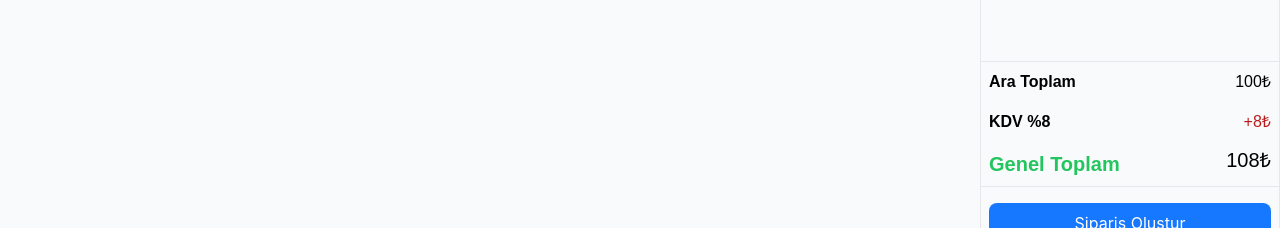
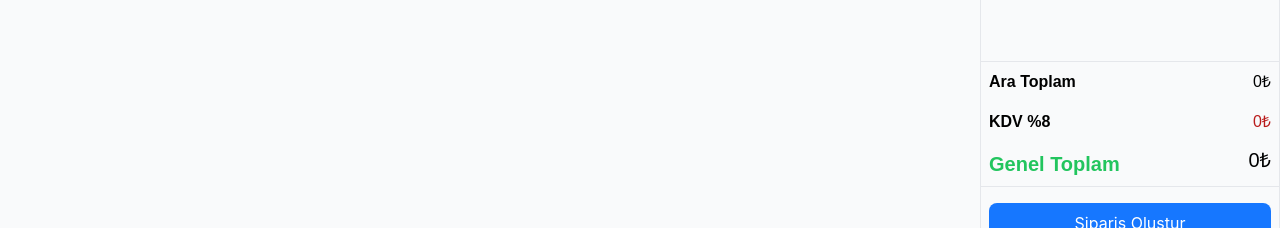
Before and after one commit to Ayalni2289/POS-projesi-Devam-, a React (Create React App) app in the folder client/: page / in a window 1280 px wide. Shown: the part 492-720 px from the top of the page. Built offline with nearby package versions, Linux system fonts and the light colour scheme; no server answers.

Commit message:
Sepetteki ürünlerin fiyatlandırılma işlemi tamam.

```diff
--- a/client/src/components/carts/Carts.jsx
+++ b/client/src/components/carts/Carts.jsx
@@ -1,12 +1,16 @@
 import { Button } from "antd";
-import { ClearOutlined, PlusCircleOutlined,MinusCircleOutlined } from "@ant-design/icons";
+import {
+  ClearOutlined,
+  PlusCircleOutlined,
+  MinusCircleOutlined,
+} from "@ant-design/icons";
 import { useSelector } from "react-redux";
 import { useDispatch } from "react-redux";
 import { deleteCart } from "../../redux/cartSlice";
 
 const Carts = () => {
-  const { cartItems } = useSelector((state) => state.cart);
-  const dispatch= useDispatch()
+  const cart = useSelector((state) => state.cart);
+  const dispatch = useDispatch();
 
   return (
     <div className="cart h-full max-h-[calc(100vh_-_90px)] flex flex-col">
@@ -21,14 +25,20 @@
         className="cart-items px-2 flex flex-col gap-y-3 pt-2
                            overflow-y-auto "
       >
-        {cartItems.map((item) => (
+        {cart.cartItems.map((item) => (
           <li className="cart-item flex justify-between" key={item._id}>
             <div className="flex items-center">
-              <img src={item.img} alt="" className="w-16 h-16 object-cover cursor-pointer"
-                onClick={()=> dispatch(deleteCart(item))} />
+              <img
+                src={item.img}
+                alt=""
+                className="w-16 h-16 object-cover cursor-pointer"
+                onClick={() => dispatch(deleteCart(item))}
+              />
               <div className="flex flex-col ml-2">
                 <b>{item.title}</b>
-                <span>{item.price}₺ x {item.quantity}</span>
+                <span>
+                  {item.price}₺ x {item.quantity}
+                </span>
               </div>
             </div>
             <div className="flex items-center gap-x-1">
@@ -54,17 +64,26 @@
         {/*Ara Toplam */}
         <div className="flex justify-between p-2">
           <b>Ara Toplam</b>
-          <span>100₺</span>
+          <span>{cart.total > 0 ? cart.total.toFixed(2) : 0}₺</span>
         </div>
         {/*KDV */}
         <div className="flex justify-between p-2">
-          <b>KDV %8</b>
-          <span className="text-red-700">+8₺</span>
+          <b>KDV %{cart.tax}</b>
+          <span className="text-red-700">
+            {(cart.total * cart.tax) / 100 > 0
+              ? `+${((cart.total * cart.tax) / 100).toFixed(2)}`
+              : 0}
+            ₺
+          </span>
         </div>
         {/*Genel Toplam*/}
         <div className="flex justify-between p-2 border-b">
           <b className="text-xl text-green-500">Genel Toplam</b>
-          <span className="text-xl leading-none">108₺</span>
+          <span className="text-xl leading-none">
+            {cart.total + (cart.total * cart.tax) / 100 > 0
+              ? (cart.total + (cart.total * cart.tax) / 100).toFixed(2)
+              : 0}₺
+          </span>
         </div>
         {/*Sipariş Oluştur ve Temizle Butonları*/}
         <div className="py-4 px-2">
--- a/client/src/redux/cartSlice.js
+++ b/client/src/redux/cartSlice.js
@@ -5,7 +5,7 @@
   initialState: {
     cartItems: [],
     total: 0,
-    price: 0,
+    tax: 8,
   },
   reducers: {
     addProduct: (state, action) => {
@@ -18,11 +18,13 @@
       } else {
         state.cartItems.push(action.payload);
       }
+      state.total+=action.payload.price;
     },
     deleteCart: (state, action) => {
       state.cartItems = state.cartItems.filter(
         (item) => item._id !== action.payload._id
       );
+      state.total-=action.payload.price*action.payload.quantity;
     },
   },
 });
```
